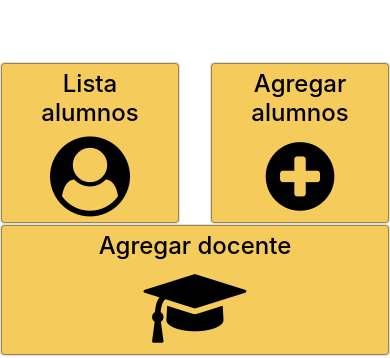
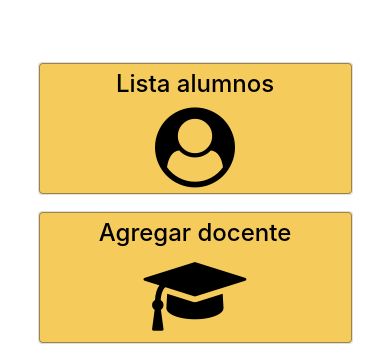
Before and after one commit to gabogarcia1/repo-frontend-pf, a React (Create React App) app: page /home in a window 390 px wide. Shown: the part 482-840 px from the top of the page. Built offline with nearby package versions, Linux system fonts and the light colour scheme.

Commit message:
responsive home cards mejorado y boton responsive usuario en navbar

```diff
--- a/src/components/FunctionCard.jsx
+++ b/src/components/FunctionCard.jsx
@@ -5,12 +5,11 @@ import { Link } from "react-router-dom";
 const FunctionCard = (datos) => {
   return (
     <>
-      <Col>
-        <div className="d-flex justify-content-center w-100 h-100">
-          <Card className=" h-100 w-100">
-            <Card.Body className="p-0 h-100">
-              <Link to={datos.link} className="h-100">
-                <Button variant="primary" className="w-100 h-100 btn-funcion">
+      <div className="w-75 pb-3 justify-content-center">
+        <Card>
+          <Card.Body className="p-0">
+            <Link to={datos.link}>
+              <Button variant="primary" className="w-100 btn-funcion">
                 <h4 className="text-center">{datos.title}</h4>
                 <i className={datos.icon} aria-hidden="true"></i>
               </Button>
@@ -18,7 +17,6 @@ const FunctionCard = (datos) => {
           </Card.Body>
         </Card>
       </div>
-      </Col>
     </>
   );
 };
--- a/src/components/NavBar.jsx
+++ b/src/components/NavBar.jsx
@@ -38,7 +38,7 @@ const NavBar = () => {
                 </Link>
               </div>
             </div>
-            <div className="d-flex flex-row justify-content-end w-100">
+            <div className="d-flex flex-row usuario-navbar w-100 justify-content-lg-end justify-content-md-start">
               <Button className="login-btn h-auto p-0">
                 <Link to="/" className="nav-link p-1">
                   Cerrar sesión
--- a/src/pages/Home.jsx
+++ b/src/pages/Home.jsx
@@ -3,7 +3,7 @@ import logo from "../images/toninHighSchoolLogo.png";
 import "../css/home.css";
 import "font-awesome/css/font-awesome.css";
 import FunctionCard from "../components/FunctionCard";
-import { Row } from "react-bootstrap";
+import { Row, Col } from "react-bootstrap";
 
 const Home = () => {
   return (
@@ -22,23 +22,28 @@ const Home = () => {
 
       <div className="d-flex flex-row justify-content-around">
         <Row>
+          <Col xl={6} className="d-flex justify-content-center pl-0 pr-0">
             <FunctionCard
               title="Lista alumnos"
               icon="fa fa-user-circle fa-5x"
               link="/alumnos"
             />
+          </Col>
+          <Col xl={6} className="d-flex justify-content-center pl-0 pr-0">
+            <FunctionCard
+              title="Agregar docente"
+              icon="fa fa-graduation-cap fa-5x"
+              link="/home"
+            />
+          </Col>
 
+          <Col xl={12} className="d-flex justify-content-center pl-0 pr-0">
             <FunctionCard
               title="Agregar alumnos"
               icon="fa fa-plus-circle fa-5x home-function-icon"
               link="/alumnos"
             />
-
-          <FunctionCard
-            title="Agregar docente"
-            icon="fa fa-graduation-cap fa-5x"
-            link="/home"
-          />
+          </Col>
         </Row>
       </div>
     </div>
```
Lines whose indentation alone changed are shown as unchanged.
